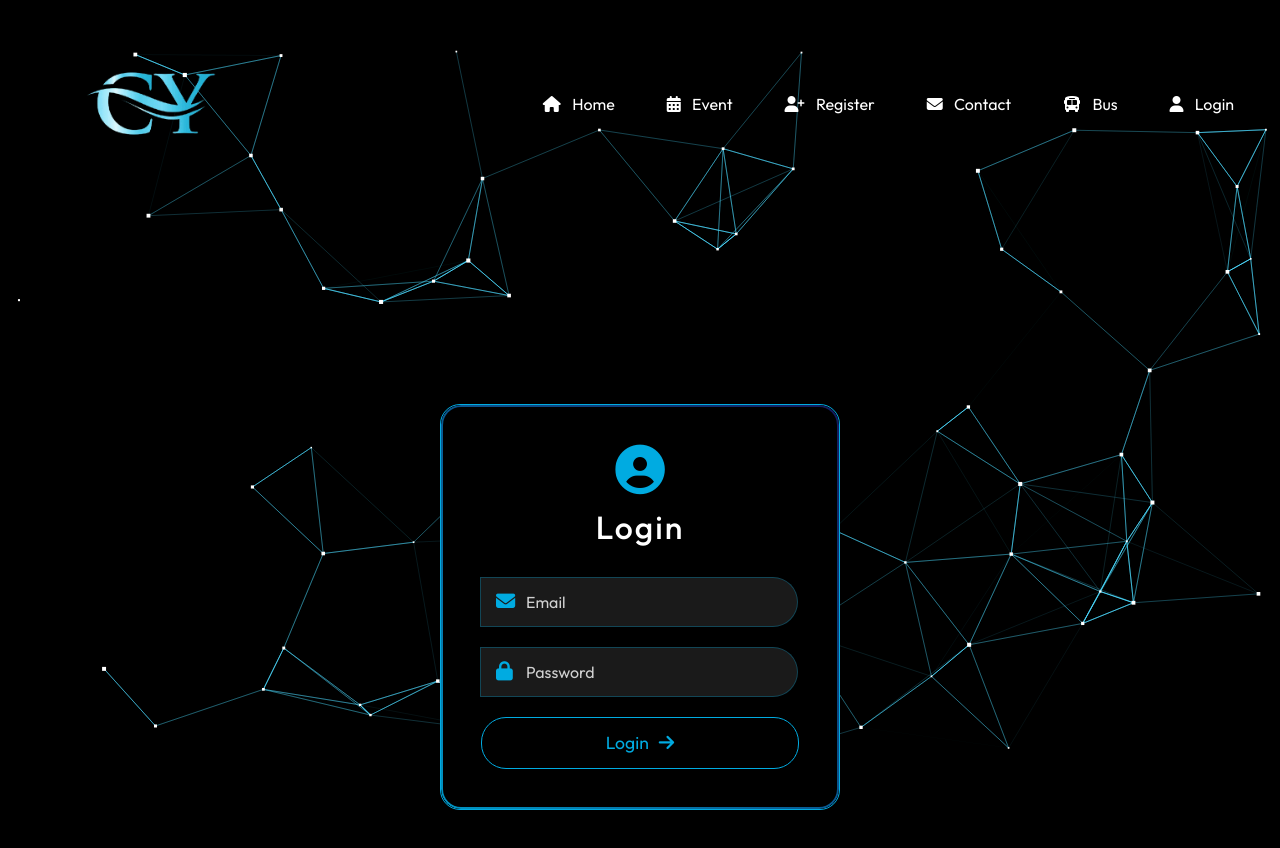
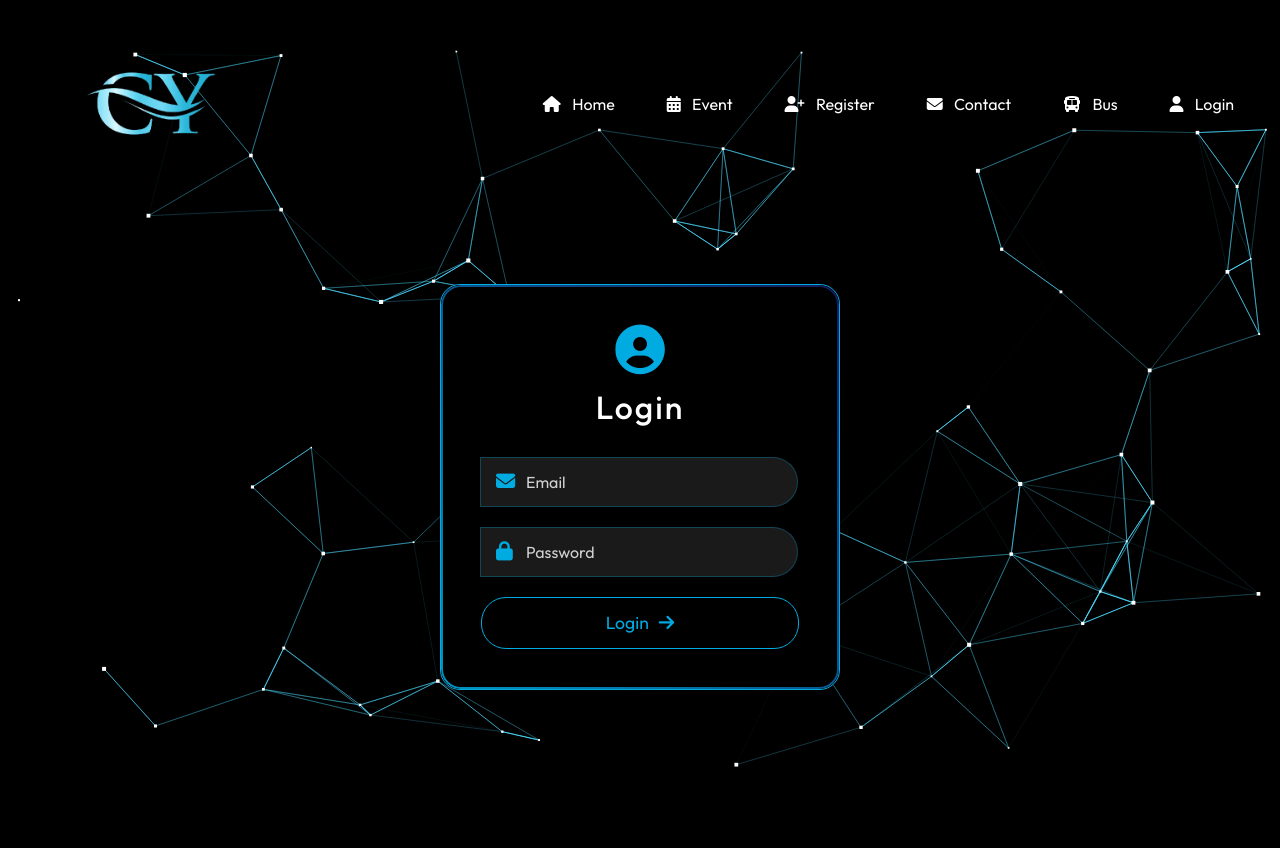
Before and after one commit to ShashwanthN/CYBERNAUTIX-25, a React (Vite) app: page /login in a window 1280 px wide. Shown: the top 848 px of the page. Built offline with nearby package versions, Linux system fonts and the light colour scheme; a web font is replaced by a local one.

Commit message:
login change

```diff
--- a/src/login/Login.css
+++ b/src/login/Login.css
@@ -12,7 +12,7 @@ body {
   display: flex;
   justify-content: center;
   align-items: center;
-  padding: 20px;
+  padding-bottom: 240px;
 }
 
 .login-card {
```
